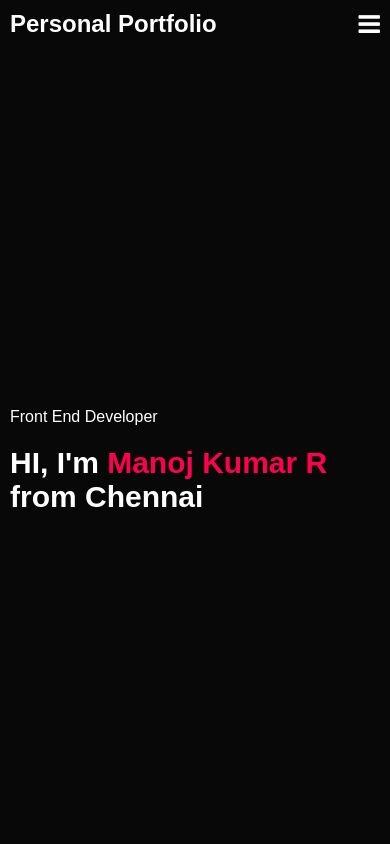
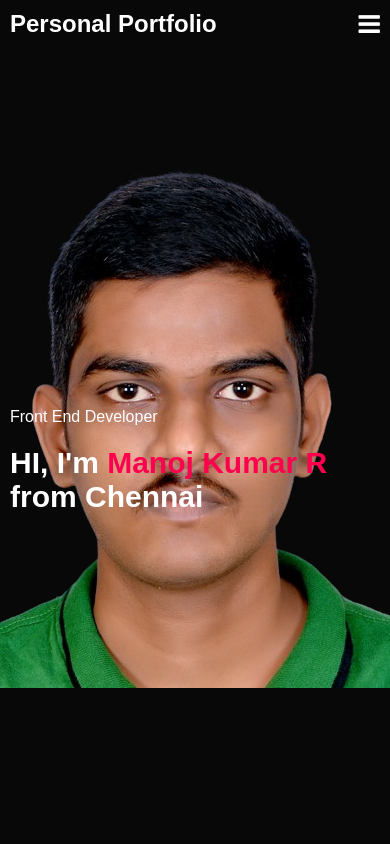
Before and after one commit to Manoj8me/portfolio, a plain HTML site: page index.html in a window 390 px wide. Shown: the top 844 px of the page. Drawn offline with Linux system fonts and the light colour scheme.

Commit message:
mobile size picture added

```diff
--- a/styles.css
+++ b/styles.css
@@ -250,7 +250,7 @@ nav .fa{
 }
 @media only screen and (max-width: 600px){
     #header{
-        background-image: url(images/manoj-mobile-pic.png);
+        background-image: url(images/manoj_image.png);
     }
     .header-text{
         margin-top: 100%;
```
